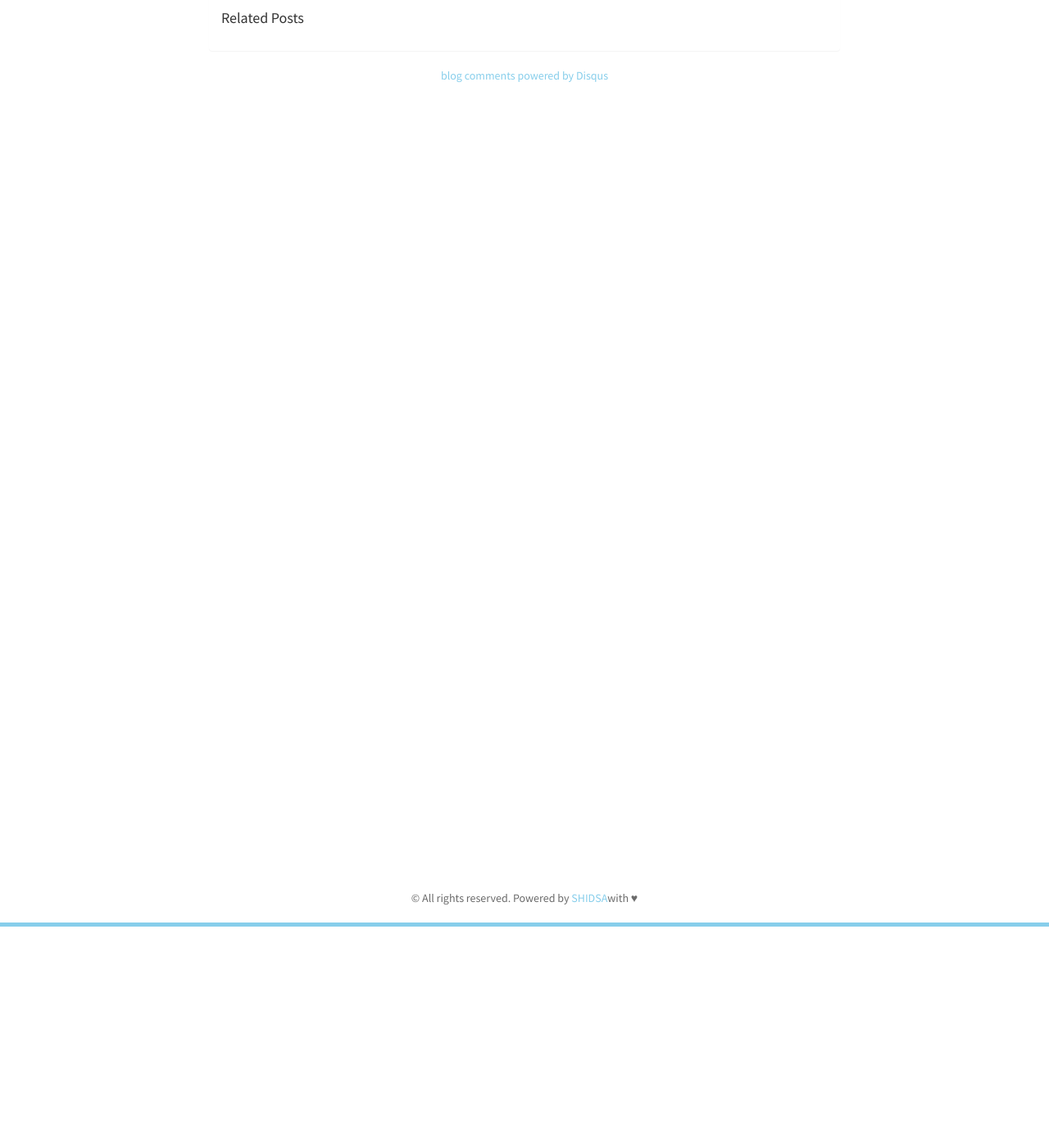
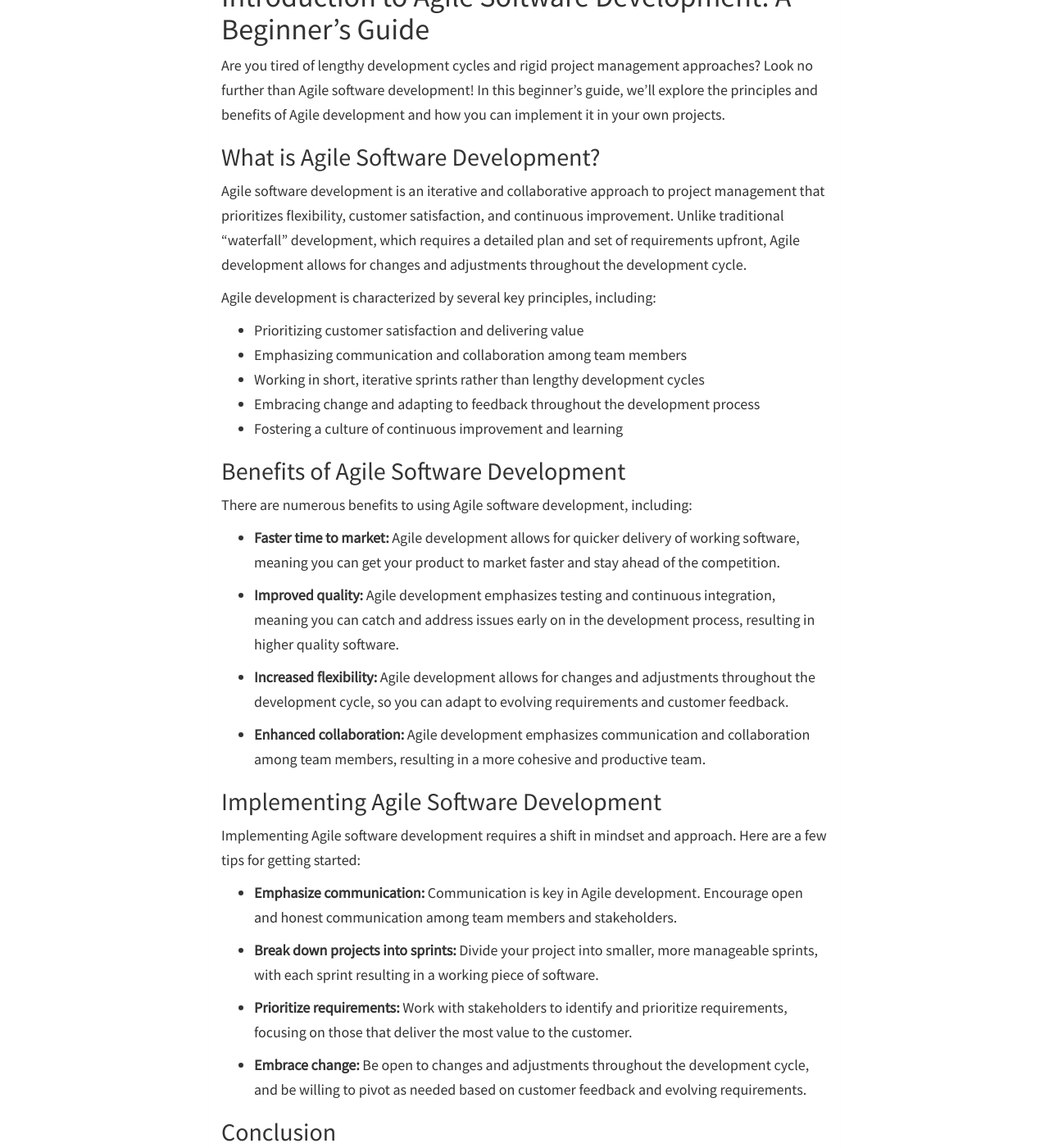
Before and after one commit to shidsaa/shidsaa.github.io, a Jekyll site: the page built from _posts/2023-04-05-post1.md, in a window 1280 px wide and 1400 px high, scrolled down 270 px. Shown: the whole window at 82% size. Built offline with Jekyll 4.4.1, drawn with Linux system fonts in a browser that asks for light colours; nearby versions of some CDN libraries; comment, search, counter and statistics services are not loaded; some of the changed text lies outside the part shown.

Commit message:
fist post added

```diff
--- a/_posts/2023-04-05-post1.md
+++ b/_posts/2023-04-05-post1.md
@@ -1,11 +1,48 @@
 ---
 layout: post
-title:  Fist title here
+title:  Introduction to Agile Software Development
 tags:
-- News
-- Tags
-- Blog
-- Post
+- Agile software development
+- Project management
+- Software development methodologies
+- Continuous improvement
 ---
 
-Fist blog post
+# Introduction to Agile Software Development: A Beginner's Guide
+Are you tired of lengthy development cycles and rigid project management approaches? Look no further than Agile software development! In this beginner's guide, we'll explore the principles and benefits of Agile development and how you can implement it in your own projects.
+
+## What is Agile Software Development?
+Agile software development is an iterative and collaborative approach to project management that prioritizes flexibility, customer satisfaction, and continuous improvement. Unlike traditional "waterfall" development, which requires a detailed plan and set of requirements upfront, Agile development allows for changes and adjustments throughout the development cycle.
+
+Agile development is characterized by several key principles, including:
+
+- Prioritizing customer satisfaction and delivering value
+- Emphasizing communication and collaboration among team members
+- Working in short, iterative sprints rather than lengthy development cycles
+- Embracing change and adapting to feedback throughout the development process
+- Fostering a culture of continuous improvement and learning
+
+## Benefits of Agile Software Development
+There are numerous benefits to using Agile software development, including:
+
+- **Faster time to market:** Agile development allows for quicker delivery of working software, meaning you can get your product to market faster and stay ahead of the competition.
+
+- **Improved quality:** Agile development emphasizes testing and continuous integration, meaning you can catch and address issues early on in the development process, resulting in higher quality software.
+
+- **Increased flexibility:** Agile development allows for changes and adjustments throughout the development cycle, so you can adapt to evolving requirements and customer feedback.
+
+- **Enhanced collaboration:** Agile development emphasizes communication and collaboration among team members, resulting in a more cohesive and productive team.
+
+## Implementing Agile Software Development
+Implementing Agile software development requires a shift in mindset and approach. Here are a few tips for getting started:
+
+- **Emphasize communication:** Communication is key in Agile development. Encourage open and honest communication among team members and stakeholders.
+
+- **Break down projects into sprints:** Divide your project into smaller, more manageable sprints, with each sprint resulting in a working piece of software.
+
+- **Prioritize requirements:** Work with stakeholders to identify and prioritize requirements, focusing on those that deliver the most value to the customer.
+
+- **Embrace change:** Be open to changes and adjustments throughout the development cycle, and be willing to pivot as needed based on customer feedback and evolving requirements.
+
+## Conclusion
+Agile software development is a flexible and collaborative approach to project management that prioritizes customer satisfaction, flexibility, and continuous improvement. By embracing Agile principles, you can deliver higher quality software faster and more efficiently, while fostering a culture of collaboration and innovation within your team. So what are you waiting for? Start your Agile journey today!
```
